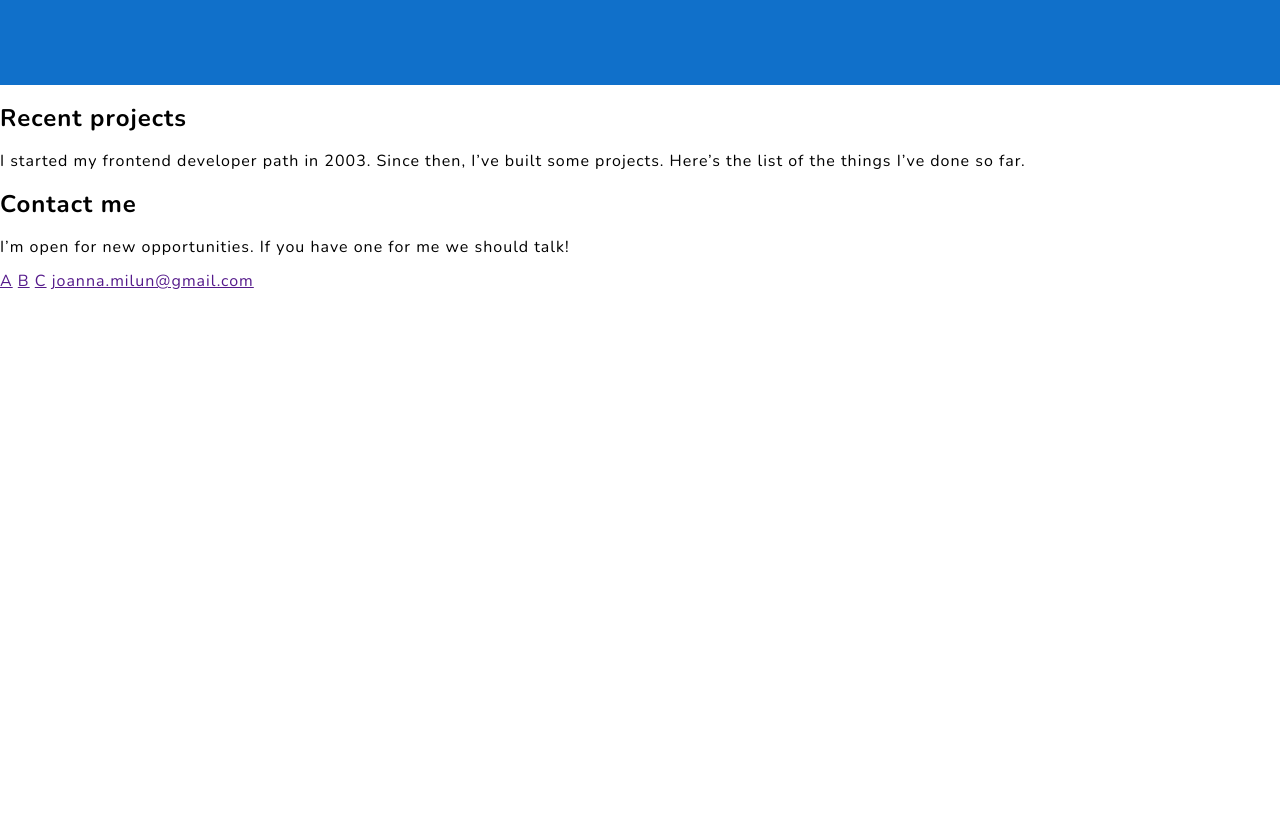
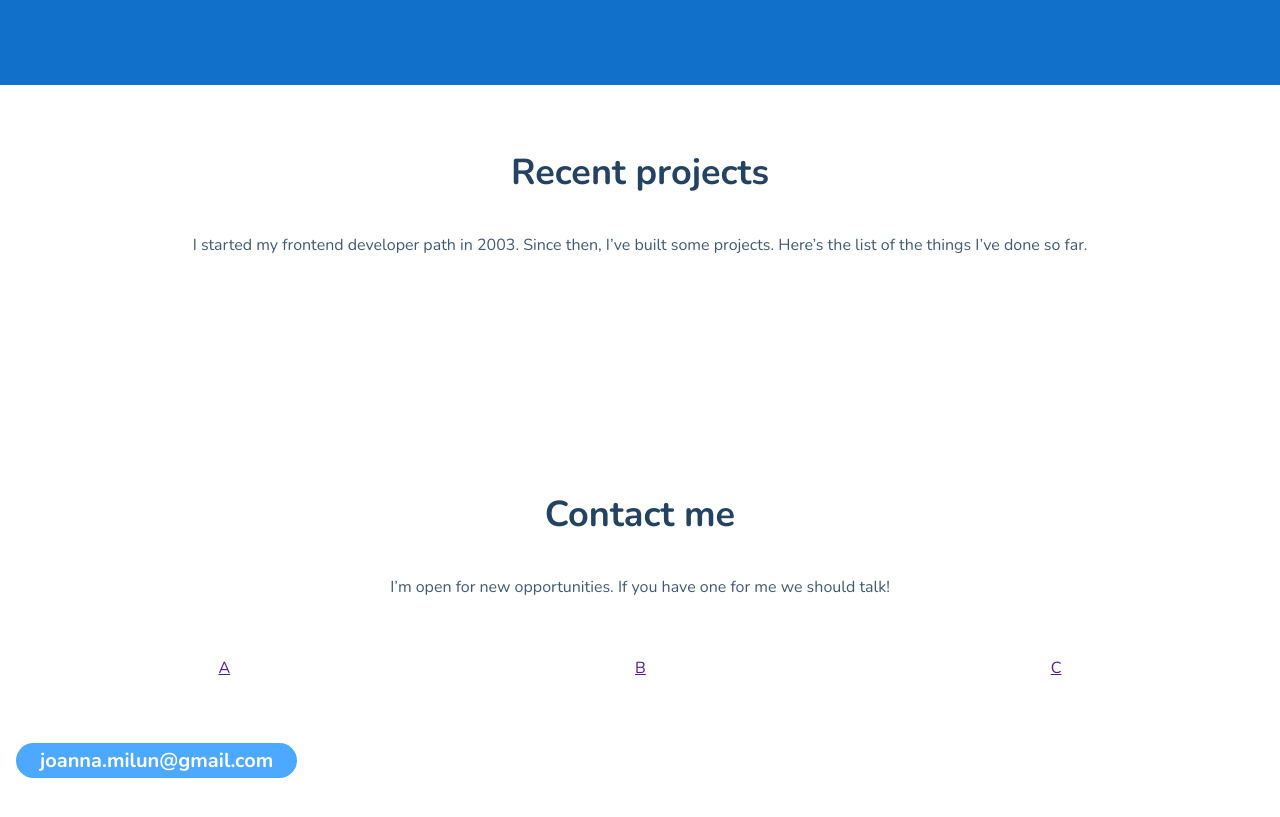
Before and after one commit to joannaMakarewicz/portfolio, a website built with webpack: page src/pages/index.html in a window 1280 px wide. Shown: the part 2094-2911 px from the top of the page. Before the commit the page ends 2386 px from the top, so only its background shows below. Built offline with nearby package versions, Linux system fonts and the light colour scheme.

Commit message:
Project&Contanct section heading&content added

```diff
--- a/src/pages/index.html
+++ b/src/pages/index.html
@@ -69,7 +69,7 @@
         <article class="skills__article">
           <img  class="skills__image"src="../assets/icons/hat.png" alt="the icon of academic hat">
           <h3 class="skills__heading2">Want to learn</h3>
-          <ul class="skills__list">
+          <ul class="skills__list skills__list--special">
             <li>React JS</li>
             <li>Node JS</li>
             <li>Electron</li>
@@ -83,17 +83,19 @@
 
       <section class="projects">
         <h2 class="projects__heading">Recent projects</h2>
-        <p class="projects__hello">I started my frontend developer path in 2003. Since then, I’ve built some projects. Here’s the list of the things I’ve done so far.</p>
+        <p class="projects__content">I started my frontend developer path in 2003. Since then, I’ve built some projects. Here’s the list of the things I’ve done so far.</p>
         <ul class="projects__list"></ul>
       </section>
 
       <footer class="footer">
         <h2 class="footer__heading">Contact me</h2>
-        <p>I’m open for new opportunities. If you have one for me we should talk!</p>
-        <a href="" target="">A</a>
-        <a href="" target="">B</a>
-        <a href="" target="">C</a>
-        <a href="" target="">joanna.milun@gmail.com</a>
+        <p class="footer__content">I’m open for new opportunities. If you have one for me we should talk!</p>
+        <div class="footer__list">
+        <a class="footer__gh" href="" target="">A</a>
+        <a class="footer__i" href="" target="">B</a>
+        <a class="footer__fb" href="" target="">C</a>
+      </div>
+        <a class="footer__link" href="">joanna.milun@gmail.com</a>
       </footer>
 
     </main>
--- a/src/scss/main.scss
+++ b/src/scss/main.scss
@@ -70,14 +70,48 @@
 }
 
 @mixin list {
-  font-weight: 500;
+  font-weight: 600;
   font-size: 16px;
   line-height: 36px;
 }
 
 body {
   font-family: 'Nunito', sans-serif;
-  letter-spacing: 1px;
+}
+
+.footer {
+  padding:64px 16px 88px 16px;
+  margin:0;
+}
+
+.footer__content {
+  @include mobile-text();
+  color:#425A70;
+  margin:32px 0px 56px 0px;
+  text-align:center;
+}
+
+.footer__heading {
+  @include mobile-header-100();
+  color:#234361;
+  margin:0;
+  text-align:center;
+}
+
+.footer__link {
+  @include text-bold();
+  background: #4DA8FF;
+  border-radius: 64px;
+  color:white;
+  padding: 4px 24px;
+  text-decoration: none;
+  text-align: center;
+}
+
+.footer__list {
+  display:flex;
+  justify-content: space-around;
+  margin-bottom: 64px;
 }
 
 .header__content {
@@ -101,7 +135,6 @@ body {
   padding: 4px 24px;
   text-decoration: none;
   text-align: center;
-
 }
 .header__main {
   align-items: center;
@@ -126,6 +159,28 @@ margin-bottom:40px;
   @include mobile-text-bold();
   color:#4DA8FF;
 }
+
+.projects {
+  display:grid;
+  padding:64px 16px 88px 16px;
+  margin:0;
+}
+
+.projects__content {
+  @include mobile-text();
+  color:#425A70;
+  margin:32px 0px 46px 0px;
+  text-align:center;
+}
+
+.projects__heading {
+  @include mobile-header-100();
+  color:#234361;
+  margin:0;
+  text-align:center;
+}
+
+
 
 .skills {
   background:#1070CA;
@@ -184,3 +239,7 @@ margin-top:64px;
 .skills__list--2 {
   list-style:none;
 }
+
+.skills__list--special {
+  padding:0px 0px 0px 16px;
+}
```
